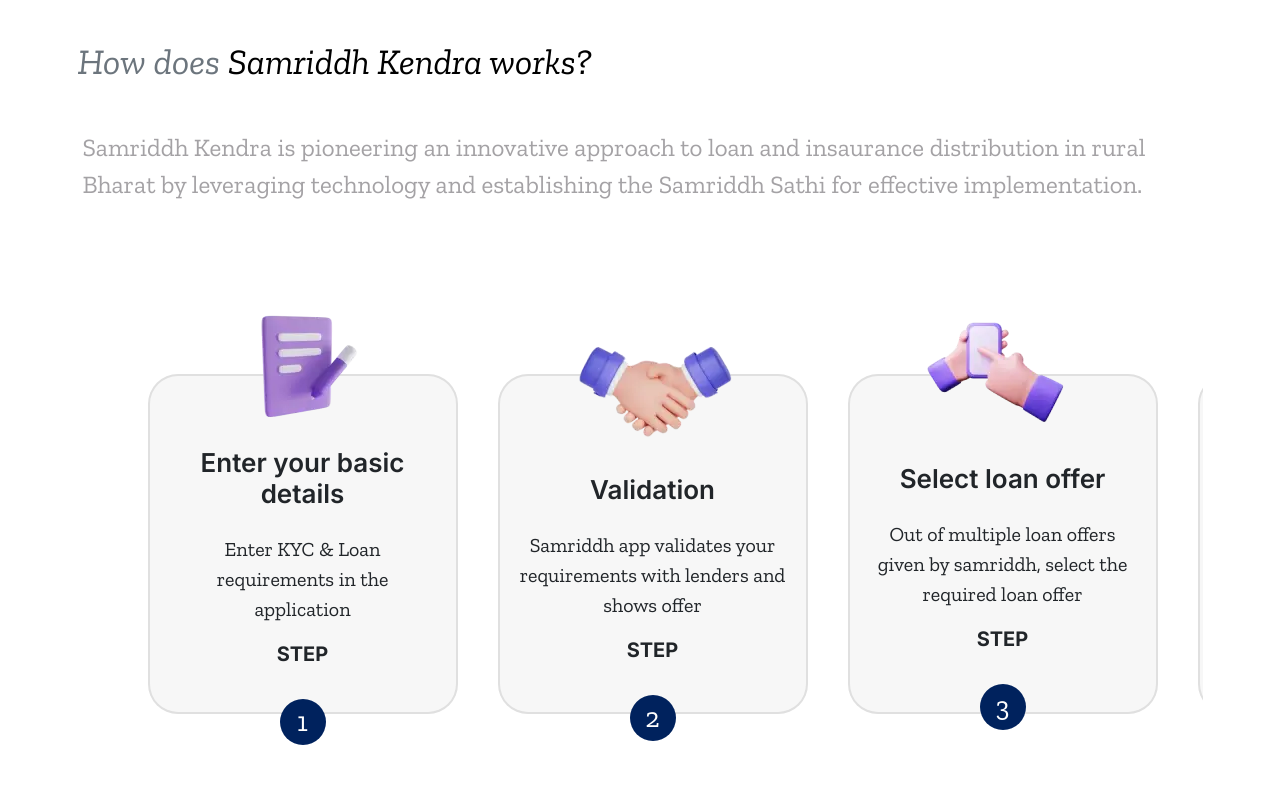
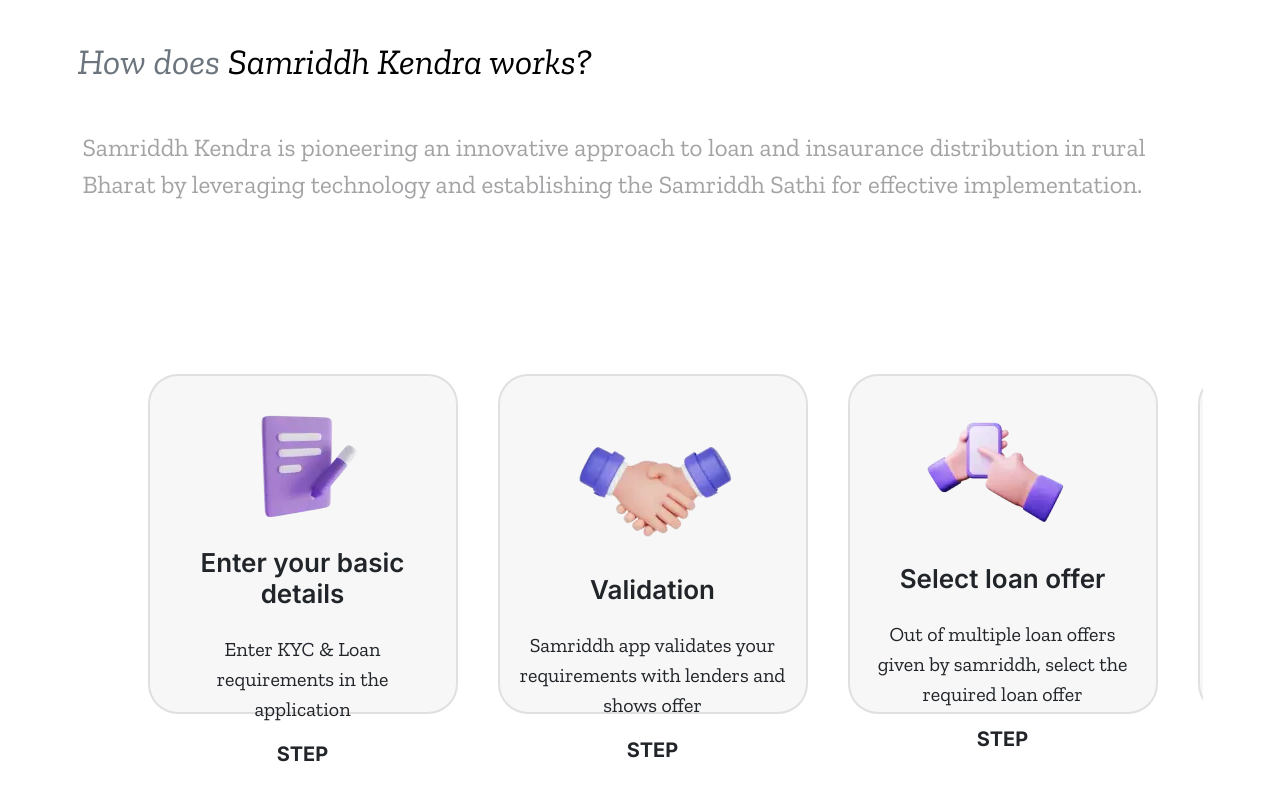
Before and after one commit to mohitanand744/Samriddh_React, a React (Vite) app: page / in a window 1280 px wide. Shown: the part 3135-3935 px from the top of the page. Built offline with nearby package versions, Linux system fonts and the light colour scheme.

Commit message:
Update Card.jsx icon class

```diff
--- a/src/components/Cards/Card.jsx
+++ b/src/components/Cards/Card.jsx
@@ -5,7 +5,7 @@ const Card = ({ title, description, steps, image }) => {
     <div>
       <div className="custom-card round-3">
         <div className="card-body text-center d-flex flex-column align-items-center justify-content-center">
-          <img src={image} className="icon" alt="" />
+          <img src={image} className="img-fluid" alt="" />
           <h2 className="card-title mt-4 mb-3 font-inter fw-semibold fs-26">
             {title}
           </h2>
```
